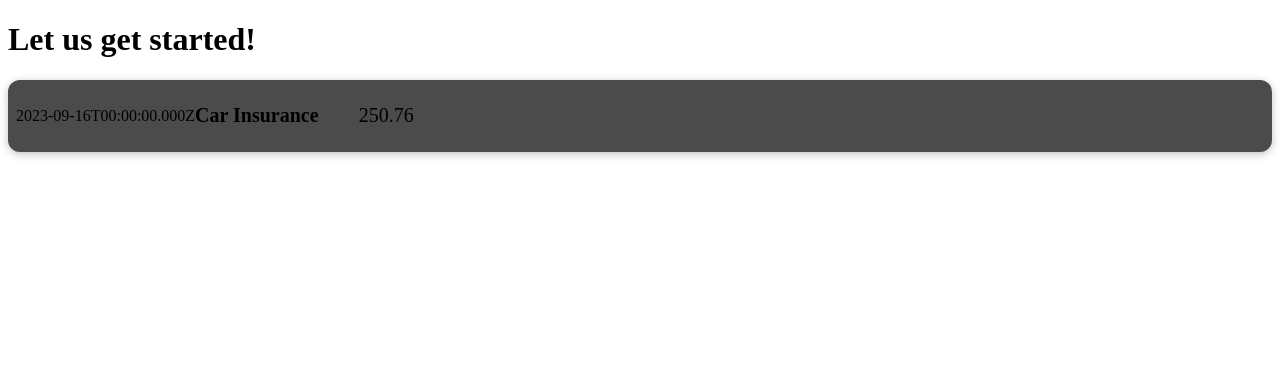
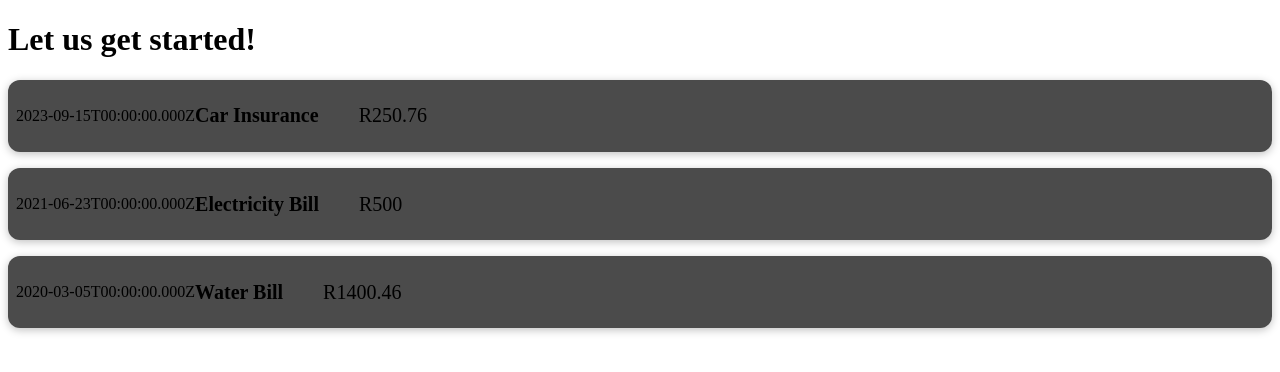
Before and after one commit to tommyshado/reactjs-expense-tracker-app, a React (Vite) app: page / in a window 1280 px wide. Shown: the top 372 px of the page. Built offline with nearby package versions, Linux system fonts and the light colour scheme.

Commit message:
used props to make my component reusable

```diff
--- a/src/App.jsx
+++ b/src/App.jsx
@@ -1,10 +1,29 @@
 import ExpenseItem from "./components/ExpenseItem";
 
 const App = () => {
+  const expenses = [
+    { date: new Date(2023, 8, 15), title: "Car Insurance", amount: 250.76 },
+    { date: new Date(2021, 5, 23), title: "Electricity Bill", amount: 500.0 },
+    { date: new Date(2020, 2, 5), title: "Water Bill", amount: 1400.46 },
+  ];
   return (
     <div>
       <h1>Let us get started!</h1>
-      <ExpenseItem />
+      <ExpenseItem
+        title={expenses[0].title}
+        amount={expenses[0].amount}
+        date={expenses[0].date}
+      />
+      <ExpenseItem
+        title={expenses[1].title}
+        amount={expenses[1].amount}
+        date={expenses[1].date}
+      />
+      <ExpenseItem
+        title={expenses[2].title}
+        amount={expenses[2].amount}
+        date={expenses[2].date}
+      />
     </div>
   );
 };
--- a/src/components/ExpenseItem.jsx
+++ b/src/components/ExpenseItem.jsx
@@ -1,17 +1,13 @@
 import "./ExpenseItem.css";
 
-const ExpenseItem = () => {
-  const expenseDate = new Date(2023, 8, 16);
-  const expenseTitle = "Car Insurance";
-  const expenseAmount = 250.76;
-
+const ExpenseItem = props => {
   return (
     <>
     <div className="expense-item">
-      <div>{expenseDate.toISOString()}</div>
+      <div>{props.date.toISOString()}</div>
       <div className="expense-item_description">
-        <h2>{expenseTitle}</h2>
-        <div className="expense-item_price">{expenseAmount}</div>
+        <h2>{props.title}</h2>
+        <div className="expense-item_price">R{props.amount}</div>
       </div>
     </div>
     </>
```
Also changed, not shown: 1 other file (tests, documents, lock files or other folders).
